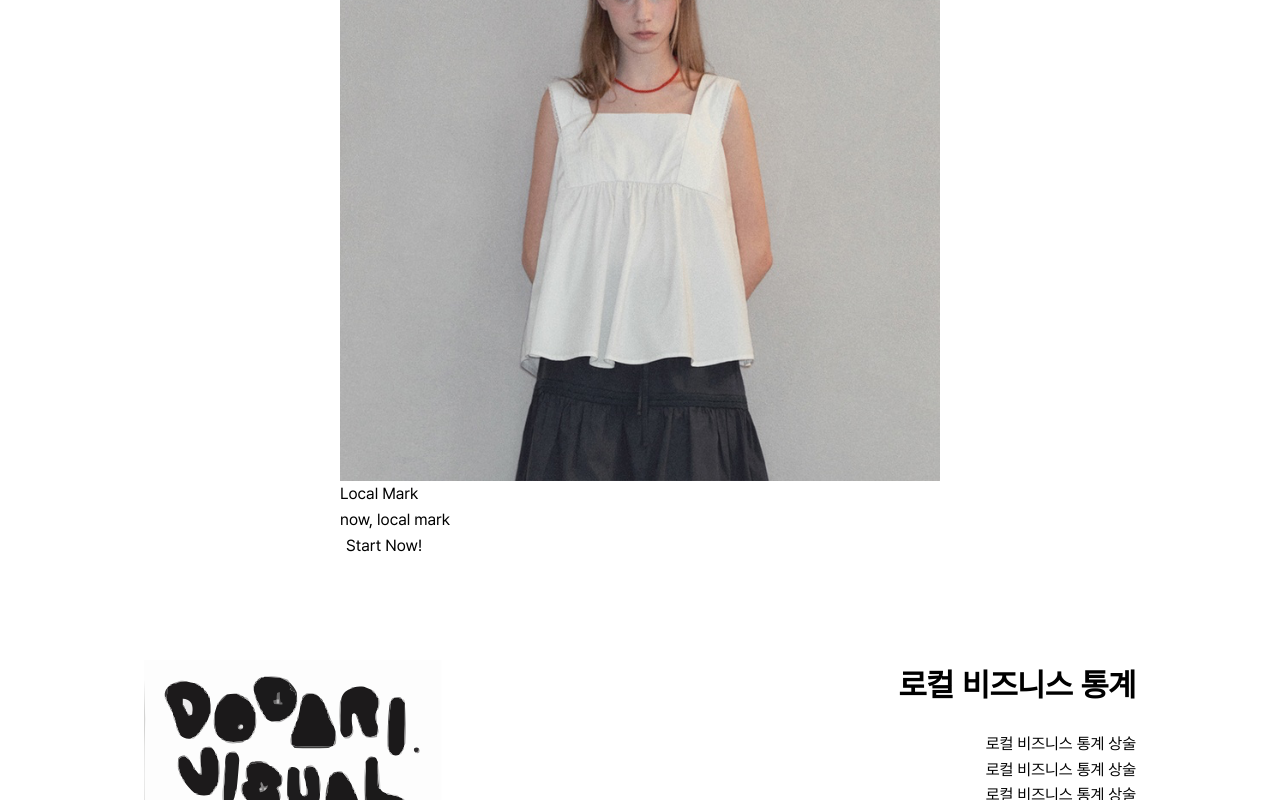
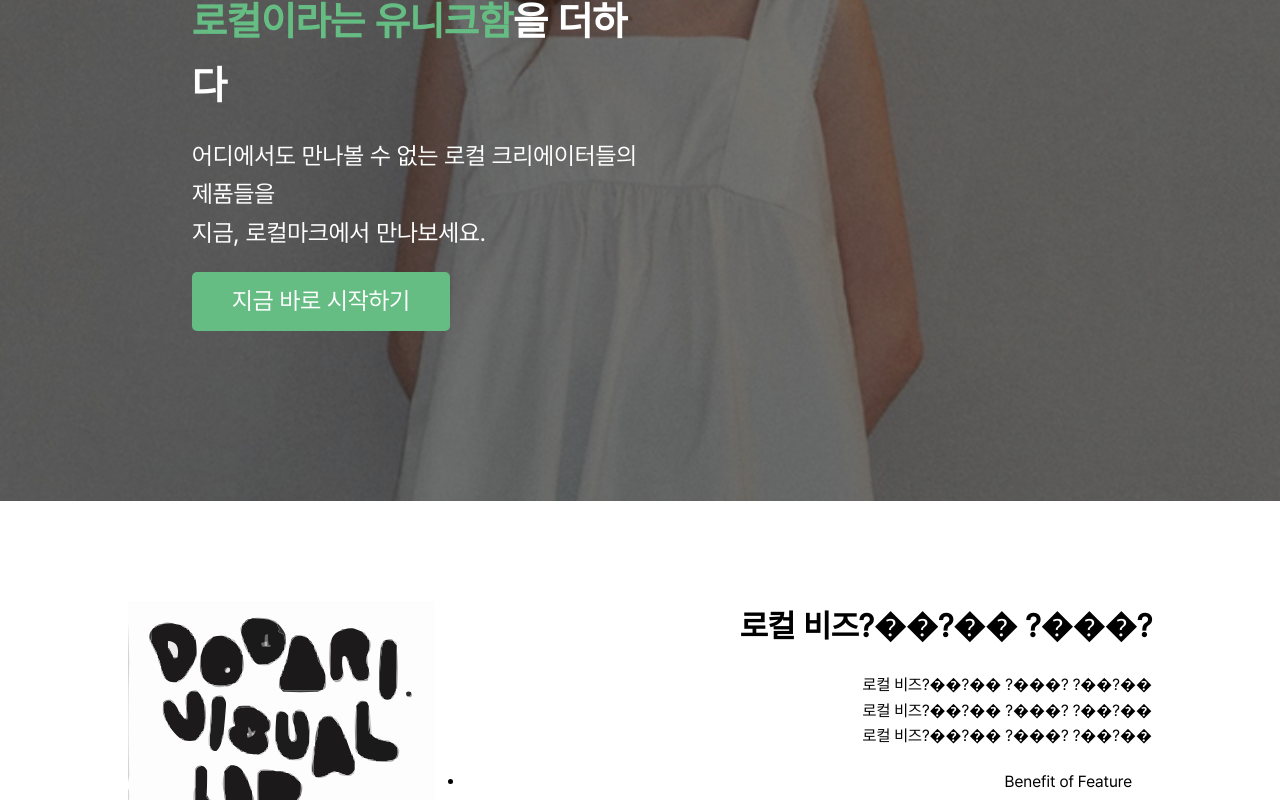
Before and after one commit to local-mark/frontend, a React (Vite) app: page / in a window 1280 px wide. Shown: the part 240-1040 px from the top of the page. Built offline with nearby package versions, Linux system fonts and the light colour scheme.

Commit message:
오버레이 레이아웃 완성

```diff
--- /dev/null
+++ b/src/components/Landing/ImageOverlay.jsx
@@ -0,0 +1,76 @@
+import React from 'react';
+import styled from 'styled-components';
+
+const ImageContainer = styled.div`
+  position: relative;
+  width: 100vw;
+  height: 80vh;
+  overflow: hidden;
+`;
+
+const Image = styled.img`
+  width: 100%;
+  height: auto;
+  position: absolute;
+  top: 50%;
+  left: 50%;
+  transform: translate(-50%, -50%);
+`;
+
+const Overlay = styled.div`
+  position: absolute;
+  top: 0;
+  left: 0;
+  right: 0;
+  bottom: 0;
+  display: flex;
+  justify-content: center;
+  background-color: ${({ overlayColor }) => overlayColor || 'rgba(0, 0, 0, 0.5)'};
+  padding-top: 5%;
+  padding-left: 15%;
+  padding-right: 50%;
+`;
+
+const ContentContainer = styled.div`
+  text-align: left;
+
+  h2 {
+    color: white;
+    font-size: 2.5em;
+    font-weight: bold;
+    margin-bottom: 20px;
+  }
+
+  p {
+    color: white;
+    font-size: 1.5em;
+    margin-bottom: 20px;
+  }
+
+  button {
+    background-color: #65BD83;
+    color: white;
+    border: none;
+    padding: 10px 40px;
+    cursor: pointer;
+    font-size: 1.5em;
+    border-radius: 5px;
+  }
+`;
+
+
+
+const ImageOverlay = ({ imageSrc, overlayColor, contents }) => {
+  return (
+    <ImageContainer>
+      <Image src={imageSrc} alt="Overlay" />
+      <Overlay overlayColor={overlayColor}>
+        <ContentContainer>
+          {contents}
+        </ContentContainer>
+      </Overlay>
+    </ImageContainer>
+  );
+};
+
+export default ImageOverlay;
--- a/src/pages/Landing/Landing.jsx
+++ b/src/pages/Landing/Landing.jsx
@@ -1,6 +1,8 @@
 import React from 'react';
 import { Link } from 'react-router-dom';
 import styled from 'styled-components';
+
+import ImageOverlay from '../../components/Landing/ImageOverlay';
 
 import ProfileSlider from '../../components/Landing/ProfileSlider';
 
@@ -12,25 +14,33 @@ import mockup4 from '../../assets/image/Landing/consumer.svg';
 export default function Landing() {
     return (
         <LandingContainer>
-            <ServiceProfileContainer>
-               <img src={mockup1} alt='Sample' className='background-image' />
-               <OverlayBox></OverlayBox>
-               <ProfileContents>
-                    <div className='title'>Local Mark</div>
-                    <div className='explain'>now, local mark</div>
-                    <button>Start Now!</button>
-               </ProfileContents>
-            </ServiceProfileContainer>
+            <ImageOverlay
+                    imageSrc={mockup1}
+                    overlayColor="rgba(0, 0, 0, 0.5)"
+                    contents={
+                      <div>
+                        <h2>
+                            누구보다 특별한 당신에게 <br /><Highlight>로컬이라는 유니크함</Highlight>을 더하다
+                        </h2>
+                        <p>
+                            어디에서도 만나볼 수 없는 로컬 크리에이터들의 제품들을 <br />지금, 로컬마크에서 만나보세요.
+                        </p>
+                        <Link to='/gallery'>
+                            <button>지금 바로 시작하기</button>
+                        </Link>
+                      </div>
+                    }
+            />
             <FeatureContainer>
                 <img src={mockup2} alt="Mockup 2" />
                 <div>
-                    <p id="feature-title">로컬 비즈니스 통계</p>
+                    <p id="feature-title">로컬 비즈?��?�� ?���?</p>
                     <p>
-                        로컬 비즈니스 통계 상술
+                        로컬 비즈?��?�� ?���? ?��?��
                         <br />
-                        로컬 비즈니스 통계 상술
+                        로컬 비즈?��?�� ?���? ?��?��
                         <br />
-                        로컬 비즈니스 통계 상술
+                        로컬 비즈?��?�� ?���? ?��?��
                     </p>
                     <ul>
                         <li>Benefit of Feature</li>
@@ -40,7 +50,7 @@ export default function Landing() {
                 </div>
             </FeatureContainer>
             <TargetedContainer>
-                <TargetTitle>타겟별 니즈 설명</TargetTitle>
+                <TargetTitle>???겟별 ?���? ?���?</TargetTitle>
                 <TargetCreater>
                     <img src={mockup3} alt="Mockup 3" />
                     <p>
@@ -66,14 +76,14 @@ export default function Landing() {
             </TargetedContainer>
             <SignUpLinkContainer>
                 <SignUpTitleContainer>
-                    <SignUpTitle>지금 회원가입하기</SignUpTitle>
+                    <SignUpTitle>�?�? ?��?���??��?���?</SignUpTitle>
                 </SignUpTitleContainer>
                 <SignUpButtonContainer>
                     <Link to="/signup">
-                        <button>로컬 크리에이터</button>
+                        <button>로컬 ?��리에?��?��</button>
                     </Link>
                     <Link to="/signup">
-                        <button>소비자</button>
+                        <button>?��비자</button>
                     </Link>
                 </SignUpButtonContainer>
             </SignUpLinkContainer>
@@ -85,8 +95,12 @@ const LandingContainer = styled.div`
     display: flex;
     flex-direction: column;
     align-items: center;
-    padding: 20px;
+    padding-bottom: 20px;
 `;
+
+const Highlight = styled.span`
+    color: #65BD83;
+`
 
 const ServiceProfileContainer = styled.div`
     position: relative;
```
